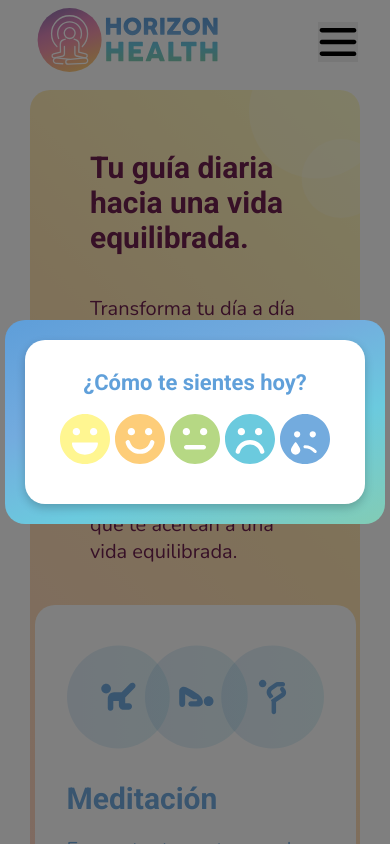
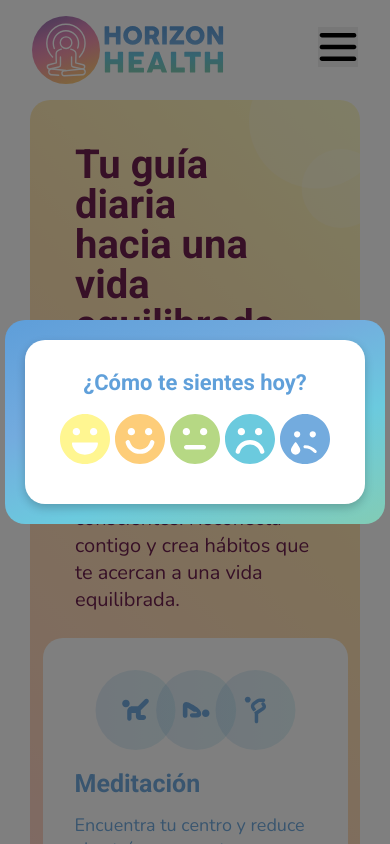
Before and after one commit to ferth23/horizonhealth-fe, an Angular app: page /horizon-health in a window 390 px wide. Shown: the top 844 px of the page. Built offline with nearby package versions, Linux system fonts and the light colour scheme.

Commit message:
fin de la creacion del home page de horizon

```diff
--- a/src/app/horizon/components/nav-bar/nav-bar.component.css
+++ b/src/app/horizon/components/nav-bar/nav-bar.component.css
@@ -29,8 +29,9 @@ nav {
 
 .hh-logo {
   cursor: pointer;
-  height: 4rem;
+  height: 100%;
   width: 12rem;
+  margin: 3px 0;
 }
 
 .icon {
@@ -72,7 +73,11 @@ nav {
 
   .navigation { margin: 0; }
   .icon { display: block; }
-  .hh-logo { margin: 20px 0; }
+
+  .hh-logo {
+    height: 4rem;
+    margin: 20px 0 15px 0;
+  }
 
   .link {
     height: 5rem;
--- a/src/app/horizon/components/pop-up/pop-up.component.ts
+++ b/src/app/horizon/components/pop-up/pop-up.component.ts
@@ -1,4 +1,4 @@
-import { Component } from '@angular/core';
+import { Component, output } from '@angular/core';
 
 @Component({
   selector: 'pop-up',
@@ -6,10 +6,10 @@ import { Component } from '@angular/core';
   styleUrl: './pop-up.component.css'
 })
 export class PopUpComponent {
+  public onHide = output <boolean> ();
 
   emotionSelected(emotion: string) {
     console.log("Emoción seleccionada: ", emotion);
-    // cerrar
+    this.onHide.emit(true);
   }
-
 }
--- a/src/app/horizon/pages/home-page/home-page.component.css
+++ b/src/app/horizon/pages/home-page/home-page.component.css
@@ -104,16 +104,18 @@
 .hidden { display: none; }
 
 @media ( max-width: 768px ) {
-  .container { height: 1660px; }
+  .container { height: 1686px; }
+  .content { margin: 62px; }
   .circles { height: 15rem; }
 
   .title {
-    font-size: 40px;
+    font-size: 50px;
     width: 400px;
   }
 
   .text {
     font-size: 20px;
+    margin: 30px 0;
     width: 470px;
   }
 
@@ -122,36 +124,40 @@
     align-items: center;
   }
 
-  .section-item { width: 530px; }
+  .section-item { width: 500px; }
 }
 
 @media ( max-width: 460px ) {
-  .container { height: 1768px; }
-  .content { margin: 60px; }
+  .container { height: 1594px; }
+  .content { margin: 45px; }
   .circles { height: 8rem; }
 
   .title {
-    font-size: 30px;
+    font-size: 40px;
+    line-height: 40px;
     width: 200px;
   }
 
   .text {
     font-size: 20px;
+    margin: 25px 0;
     width: 100%;
   }
 
   .section-item {
-    width: 257px;
-    height: 330px;
+    width: 241px;
+    height: 270px;
   }
 
+  .item-img { height: 80px; }
+
   .item-title {
-    font-size: 30px;
-    margin: 20px 0;
+    font-size: 25px;
+    margin: 15px 0;
   }
 
   .item-text {
-    font-size: 20px;
+    font-size: 18px;
     margin: 0;
   }
 }
--- a/src/app/horizon/pages/home-page/home-page.component.html
+++ b/src/app/horizon/pages/home-page/home-page.component.html
@@ -2,7 +2,7 @@
   <div class="overlay"></div>
 
   <div class="popup">
-    <pop-up/>
+    <pop-up (onHide)="hidden = true"/>
   </div>
 </div>
 
```
